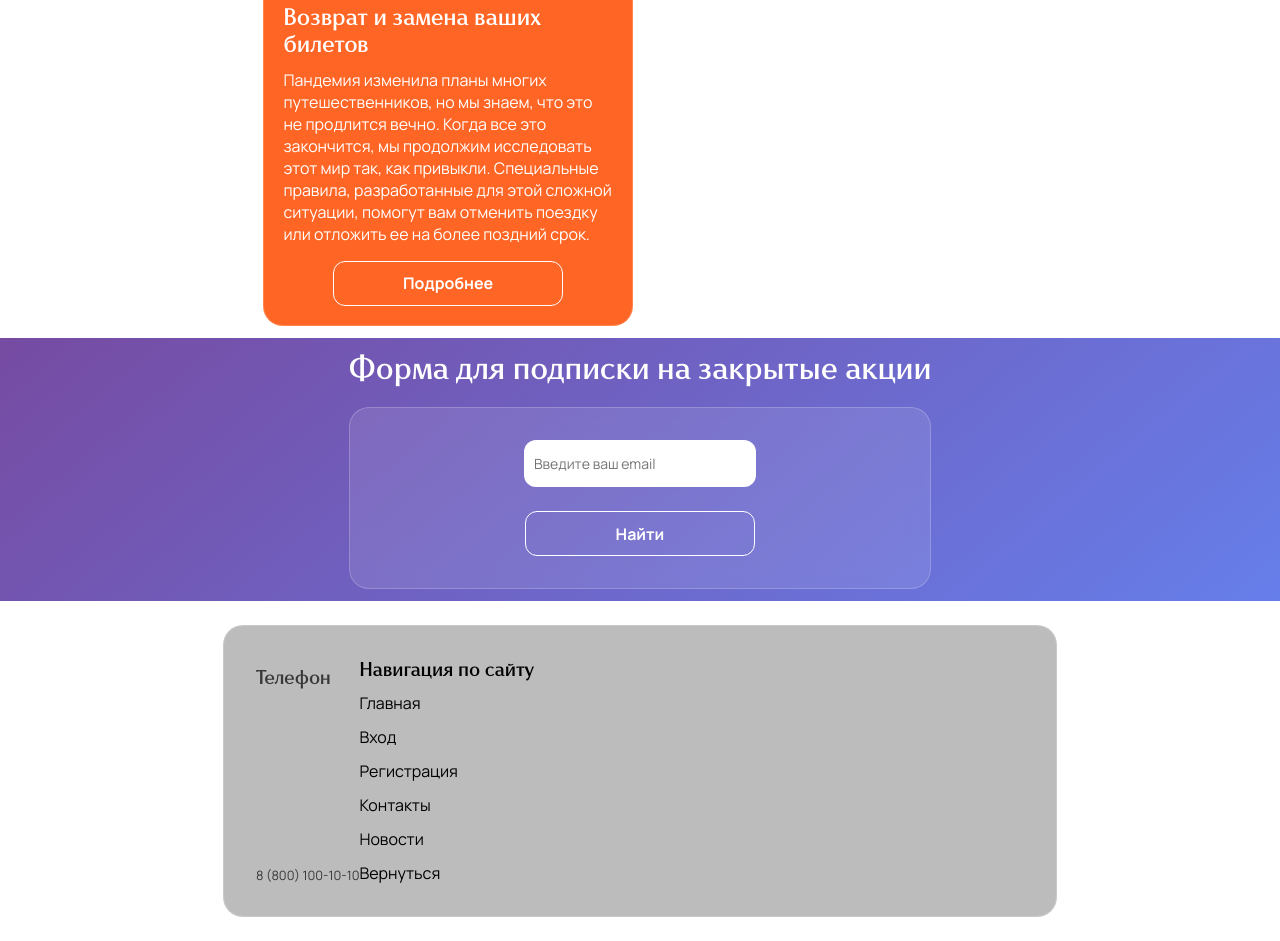
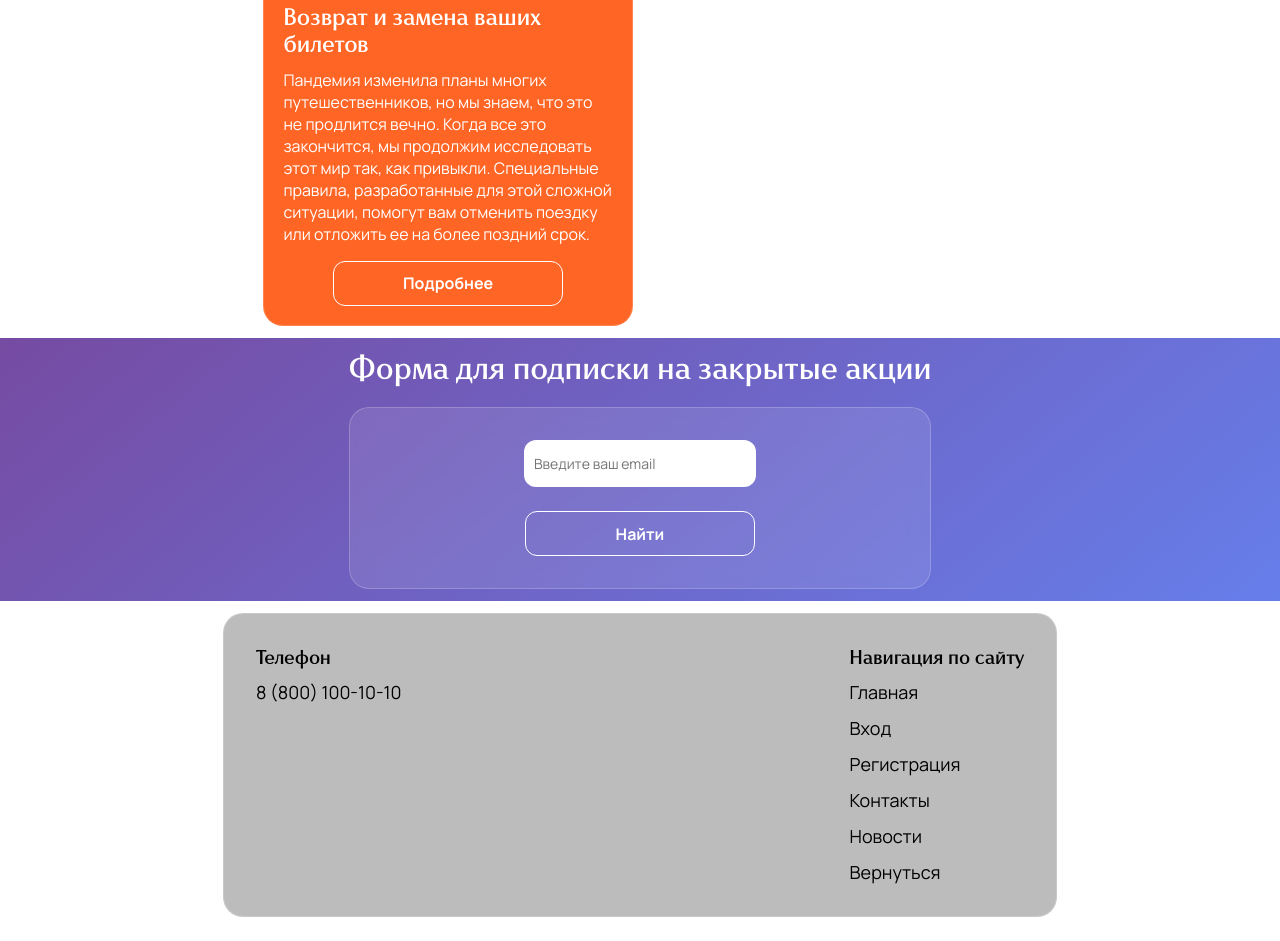
Before and after one commit to trippythak1d1/portfolio, a plain HTML site: page index.html in a window 1280 px wide. Shown: the part 2972-3913 px from the top of the page. Drawn offline with Linux system fonts and the light colour scheme.

Commit message:
Update style.css

```diff
--- a/style.css
+++ b/style.css
@@ -548,20 +548,6 @@ input[type=text], input[type=date]{
     gap: 12px;
 }
 
-footer {
-    display: flex;
-    flex-direction: row;
-    justify-content: space-around;
-    margin: 12px 0 12px 0;
-}
-
-.footer_left {
-    display: flex;
-    justify-content: space-between;
-    margin-top: 0.5rem;
-    font-size: 0.8rem;
-    opacity: 0.7;
-}
 
 #event-block {
     display: grid;
@@ -679,9 +665,10 @@ input[type=email] {
 /* footer */
 
 footer {
+    align-items: center;
+    justify-content: center;
     display: flex;
     flex-direction: row;
-    justify-content: space-around;
     padding: 12px 0;
 }
 
@@ -693,6 +680,7 @@ footer {
 .footer-content {
     width: 60%;
     display: flex;
+    justify-content: space-between;
     background: rgba(88, 88, 88, 0.4);
     backdrop-filter: blur(10px);
     border-radius: 20px;
@@ -717,6 +705,8 @@ footer a {
     font-family: "Manrope", sans-serif;
     text-decoration: none;
     color: black;
+    font-size: 18px;
+    font-weight: 400;
     margin: 0;
 }
 
```
